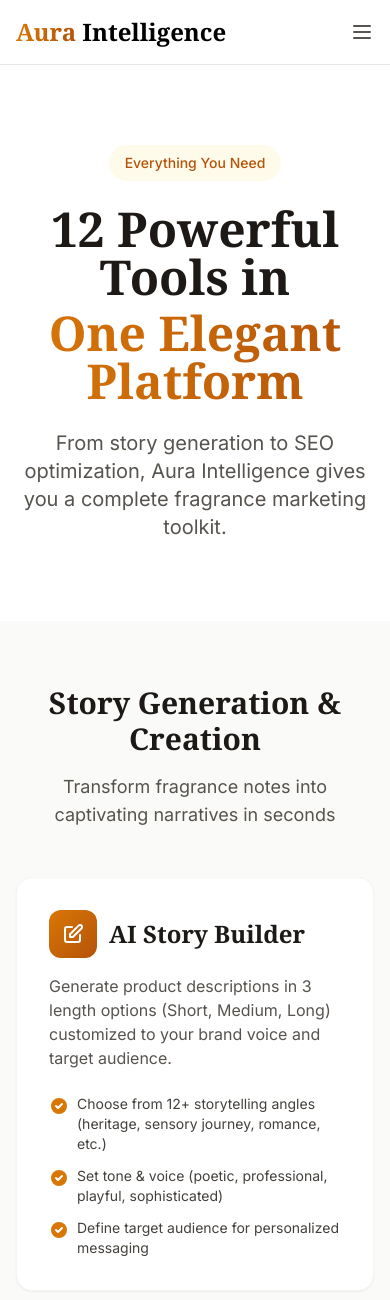
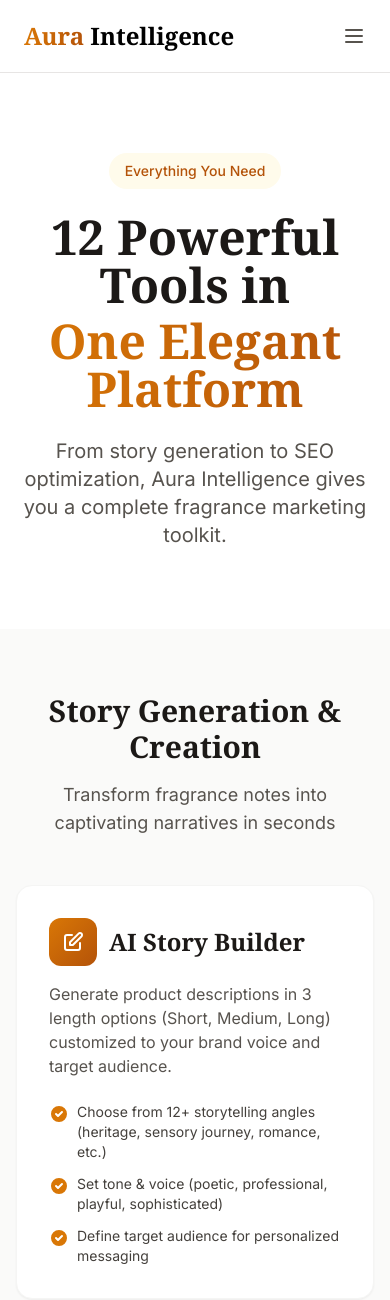
Before and after one commit to dcthedeveloper/Aura-Intelligence, a Flask app: page /features in a window 390 px wide. Shown: the top 1300 px of the page. Run offline with Flask 3, Linux system fonts and the light colour scheme; some libraries are stand-ins or nearby versions.

Commit message:
🔧 FIX: Standardize Navigation Header Height Across All Pages
UX BUG FIX - Header size shifting on page navigation

PROBLEM IDENTIFIED:
- Navigation header was changing size when navigating between pages
- Some pages had fixed height (h-16), others had no fixed height
- Some pages had responsive padding (px-4 sm:px-6 lg:px-8)
- Created jarring visual shift during navigation
- Poor user experience

ROOT CAUSE:
- home.html: NO fixed height, px-6 py-4 padding
- app.html: NO fixed height, px-6 py-4 padding
- how_it_works.html: NO fixed height, px-6 py-4 padding
- use_cases.html: h-16 height, responsive padding (px-4 sm:px-6 lg:px-8)
- features.html: h-16 height, responsive padding (px-4 sm:px-6 lg:px-8)

SOLUTION IMPLEMENTED:
✅ Standardized ALL navigation headers to identical specs:
   - Fixed inner height: h-10 (40px content area)
   - Fixed padding: px-6 py-4 (consistent spacing)
   - Total header height: ~72px across all pages

FILES CHANGED (ALL 5 PAGES):
1. home.html: Added h-10 to nav flex container
2. app.html: Added h-10 to nav flex container
3. how_it_works.html: Added h-10 to nav flex container
4. use_cases.html: Changed h-16 → h-10, standardized padding
5. features.html: Changed h-16 → h-10, standardized padding

NOW 100% CONSISTENT:
<nav class="bg-white border-b border-stone-200 sticky top-0 z-50">
    <div class="max-w-7xl mx-auto px-6 py-4">
        <div class="flex justify-between items-center h-10">

UX IMPROVEMENTS:
✅ Zero header height shift when navigating
✅ Smooth, professional page transitions
✅ Consistent visual rhythm across entire site
✅ Logo and nav items stay in exact same position
✅ Reduces cognitive load during navigation
✅ Professional, polished user experience

DESIGN PRINCIPLES:
- Consistency = Trust
- Predictability = Comfort
- Fixed navigation height = Professional standard
- Matches best practices from Stripe, Notion, Linear

This small detail makes a huge difference in perceived quality.

```diff
--- a/templates/app.html
+++ b/templates/app.html
@@ -302,7 +302,7 @@
     <!-- Navigation (same as home.html) -->
     <nav class="bg-white border-b border-stone-200 sticky top-0 z-50">
         <div class="max-w-7xl mx-auto px-6 py-4">
-            <div class="flex justify-between items-center">
+            <div class="flex justify-between items-center h-10">
                 <a href="/" class="text-2xl font-serif font-bold">
                     <span style="background: linear-gradient(135deg, #d97706 0%, #b45309 100%); -webkit-background-clip: text; -webkit-text-fill-color: transparent; background-clip: text;">Aura</span> Intelligence
                 </a>
--- a/templates/features.html
+++ b/templates/features.html
@@ -24,8 +24,8 @@
 <body class="bg-stone-50">
     <!-- Navigation -->
     <nav class="bg-white border-b border-stone-200 sticky top-0 z-50">
-        <div class="max-w-7xl mx-auto px-4 sm:px-6 lg:px-8">
-            <div class="flex justify-between items-center h-16">
+        <div class="max-w-7xl mx-auto px-6 py-4">
+            <div class="flex justify-between items-center h-10">
                 <!-- Logo -->
                 <a href="/" class="text-2xl font-serif font-bold">
                     <span class="gradient-text">Aura</span> Intelligence
--- a/templates/home.html
+++ b/templates/home.html
@@ -47,7 +47,7 @@
     <!-- Navigation -->
     <nav class="bg-white border-b border-stone-200 sticky top-0 z-50">
         <div class="max-w-7xl mx-auto px-6 py-4">
-            <div class="flex justify-between items-center">
+            <div class="flex justify-between items-center h-10">
                 <a href="/" class="text-2xl font-serif font-bold">
                     <span class="gradient-text">Aura</span> Intelligence
                 </a>
--- a/templates/how_it_works.html
+++ b/templates/how_it_works.html
@@ -65,7 +65,7 @@
     <!-- Navigation -->
     <nav class="bg-white border-b border-stone-200 sticky top-0 z-50">
         <div class="max-w-7xl mx-auto px-6 py-4">
-            <div class="flex justify-between items-center">
+            <div class="flex justify-between items-center h-10">
                 <a href="/" class="text-2xl font-serif font-bold">
                     <span class="gradient-text">Aura</span> Intelligence
                 </a>
--- a/templates/use_cases.html
+++ b/templates/use_cases.html
@@ -24,8 +24,8 @@
 <body class="bg-stone-50">
     <!-- Navigation -->
     <nav class="bg-white border-b border-stone-200 sticky top-0 z-50">
-        <div class="max-w-7xl mx-auto px-4 sm:px-6 lg:px-8">
-            <div class="flex justify-between items-center h-16">
+        <div class="max-w-7xl mx-auto px-6 py-4">
+            <div class="flex justify-between items-center h-10">
                 <!-- Logo -->
                 <a href="/" class="text-2xl font-serif font-bold">
                     <span class="gradient-text">Aura</span> Intelligence
```
